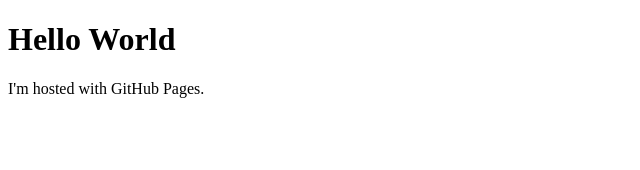
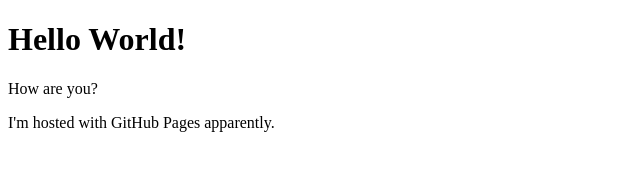
Before and after one commit to pikboom/skortepete.github.io, a plain HTML site: page index.html in a window 1280 px wide. Shown: the whole page, without its empty margins (0-640 px from the left). Drawn offline with Linux system fonts and the light colour scheme.

Commit message:
How are you?

```diff
--- a/index.html
+++ b/index.html
@@ -1,7 +1,8 @@
 <!DOCTYPE html>
 <html>
 <body>
-<h1>Hello World</h1>
-<p>I'm hosted with GitHub Pages.</p>
+<h1>Hello World!</h1>
+<p>How are you?</p>
+<p>I'm hosted with GitHub Pages apparently.</p>
 </body>
 </html>
```
